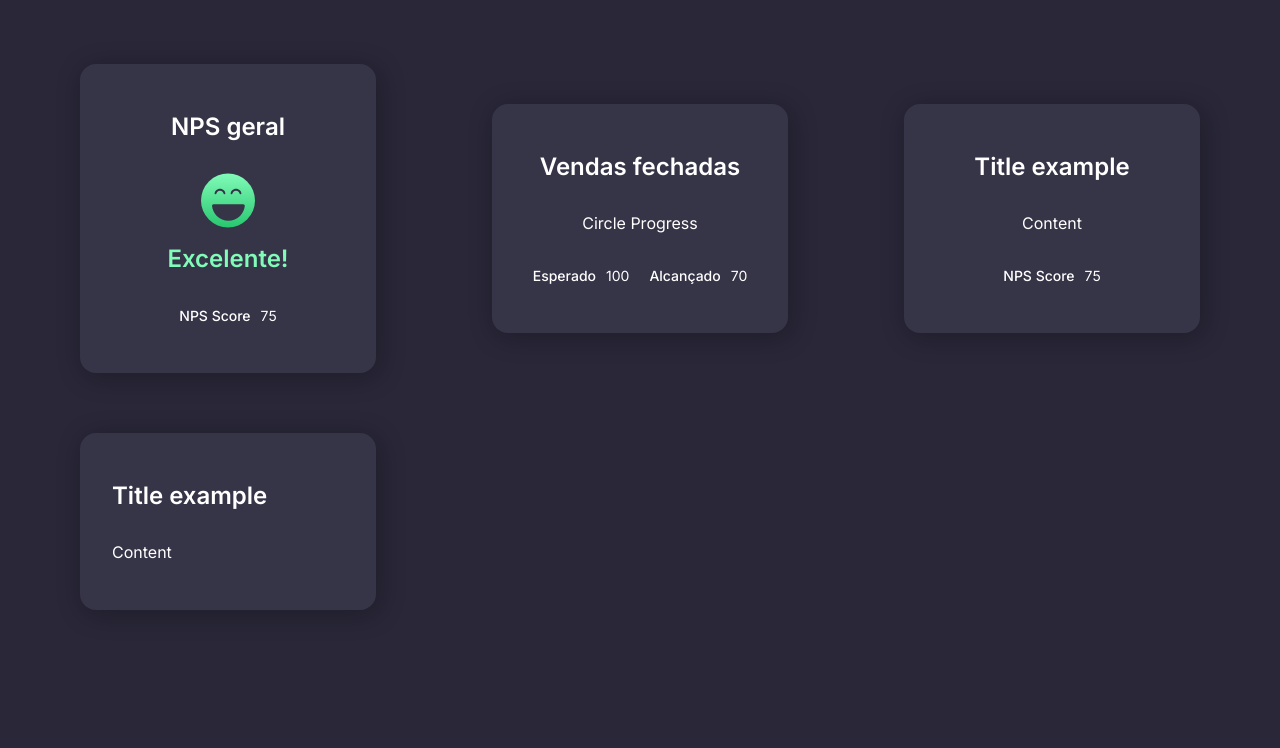
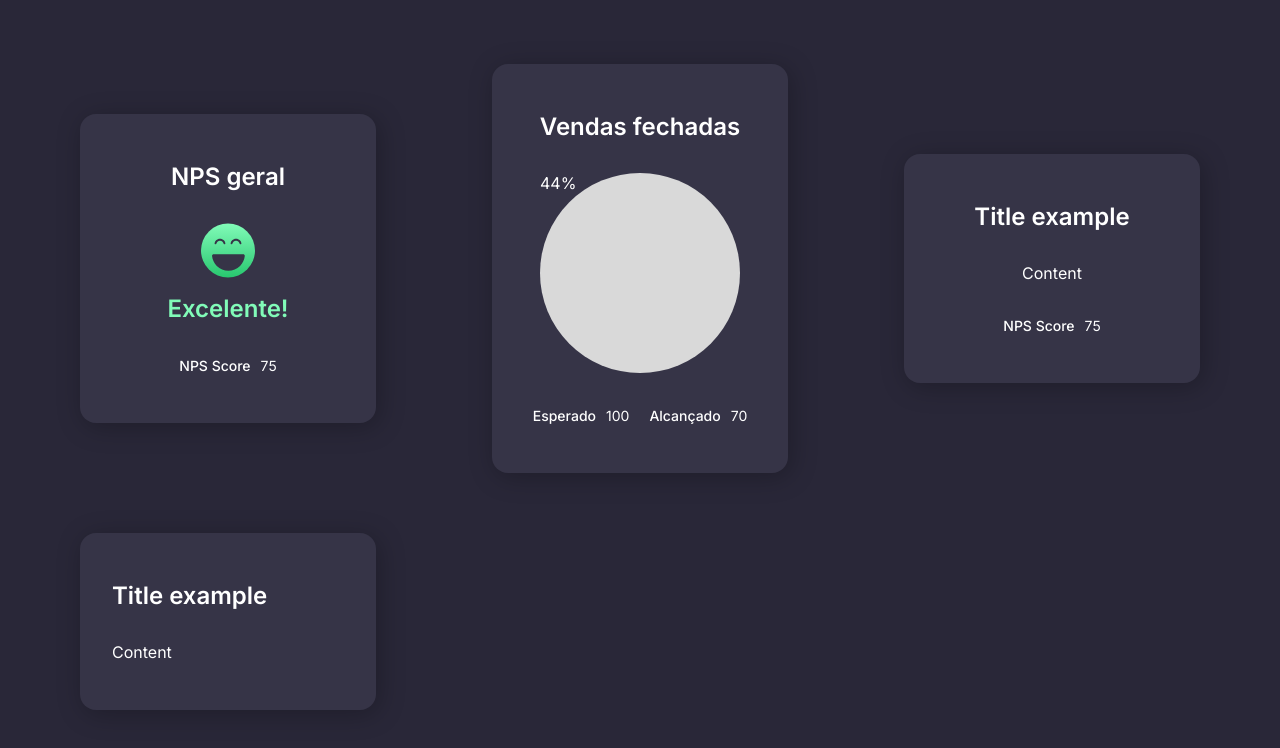
Before and after one commit to eduardamirelly/dashboard-boracodar, a React (Vite) app: page / in a window 1280 px wide. Shown: the top 748 px of the page. Built offline with nearby package versions, Linux system fonts and the light colour scheme.

Commit message:
🚧 update CircleProgress

```diff
--- a/src/components/CircleProgress/index.tsx
+++ b/src/components/CircleProgress/index.tsx
@@ -1,7 +1,13 @@
+import { CircleProgressContainer, CircleProgressContent, CircleProgressValue } from "./styles";
+
 export function CircleProgress() {
   return (
-    <div>
-      Circle Progress
-    </div>
+    <CircleProgressContainer>
+      <CircleProgressContent>
+        <CircleProgressValue>
+          44%
+        </CircleProgressValue>
+      </CircleProgressContent>
+    </CircleProgressContainer>
   )
 }
--- a/src/components/CircleProgress/styles.ts
+++ b/src/components/CircleProgress/styles.ts
@@ -1,9 +1,23 @@
 import { styled } from "../../styles/stitches.config";
 
-export const CircleProgressMask = styled('div', {
+export const CircleProgressContainer = styled('div', {
 
 });
 
-export const CircleProgressFill = styled('div', {
+export const CircleProgressContent = styled('div', {
+  position: 'relative',
+
+  height: '200px',
+  width: '200px',
+  borderRadius: '50%',
+  backgroundColor: '$violetLight',
+
+  '& svg': {
+    strokeDasharray: 200,
+    strokeDashoffset: 0,
+  }
+});
+
+export const CircleProgressValue = styled('span', {
 
 });
```
